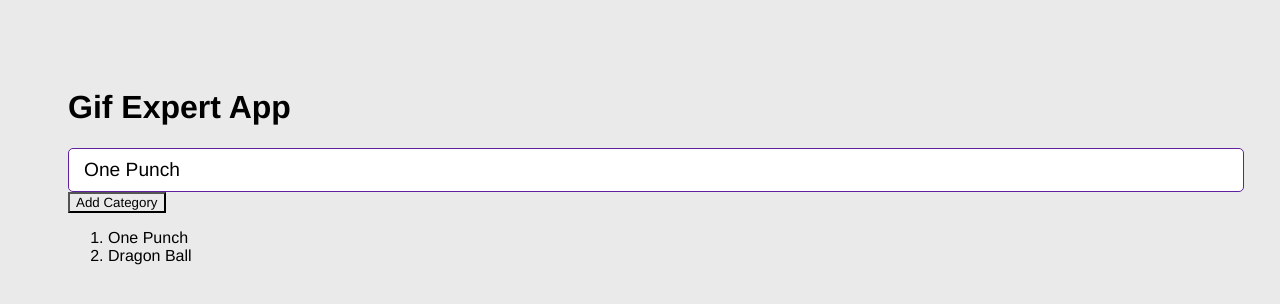
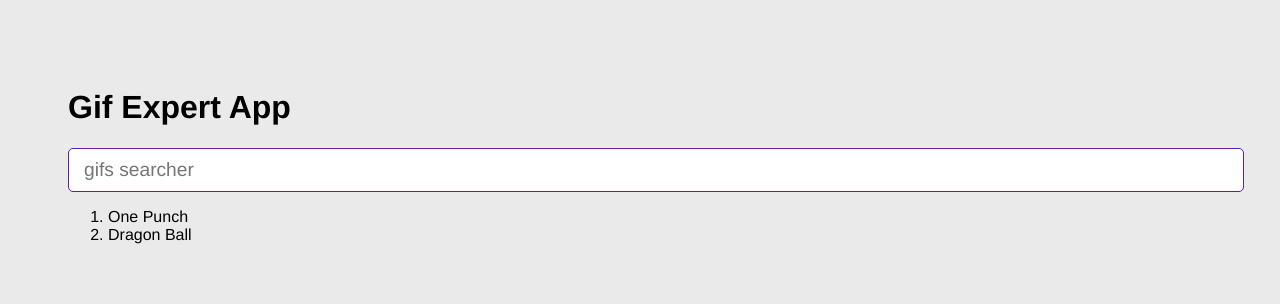
Before and after one commit to ghostly08/react-gif-expert-app, a React (Vite) app in the folder react-gif-expert-app/: page / in a window 1280 px wide. Shown: the top 304 px of the page. Built offline with nearby package versions, Linux system fonts and the light colour scheme.

Commit message:
working on search bar, type and add to the list

```diff
--- a/react-gif-expert-app/src/GifExpertApp.jsx
+++ b/react-gif-expert-app/src/GifExpertApp.jsx
@@ -15,10 +15,10 @@
       <h1>Gif Expert App</h1>
 
       {/* Input */}
-      <AddCategory/>
+      <AddCategory setCategories={ setCategories }/>
 
       {/* Listado de Gif */}
-      <button onClick={onAddCategory}>Add Category</button>
+      {/* <button onClick={onAddCategory}>Add Category</button> */}
 
       <ol>
         {
--- a/react-gif-expert-app/src/components/AddCategory.jsx
+++ b/react-gif-expert-app/src/components/AddCategory.jsx
@@ -1,9 +1,9 @@
 
 import { useState } from "react";
 
-export const AddCategory = () => {
+export const AddCategory = ({ setCategories }) => { // El argumento setCategories lo cogemos de las props, visto en el web dev tools.
 
-  const [inputValue, setInputValue] = useState('One Punch');
+  const [inputValue, setInputValue] = useState('');
 
   const onInputChange = (event) => {
     setInputValue( event.target.value );
@@ -12,10 +12,14 @@
 
   const onSubmit = (event) => {
     event.preventDefault(); // En este caso lo queremos para evitar que se haga un refresh del navegador - esto es default en los forms!!
+    if( inputValue.trim().length <= 1) return;
+
+    setCategories( (categories) => [ inputValue, ...categories ]);
+    setInputValue(''); //Limpia el placeholder una vez das a intro
   }
 
   return (
-    <form onSubmit={ (event) => onSubmit(event) }>
+    <form onSubmit={ onSubmit }>
       <input
         type="text"
         placeholder="gifs searcher"
```
